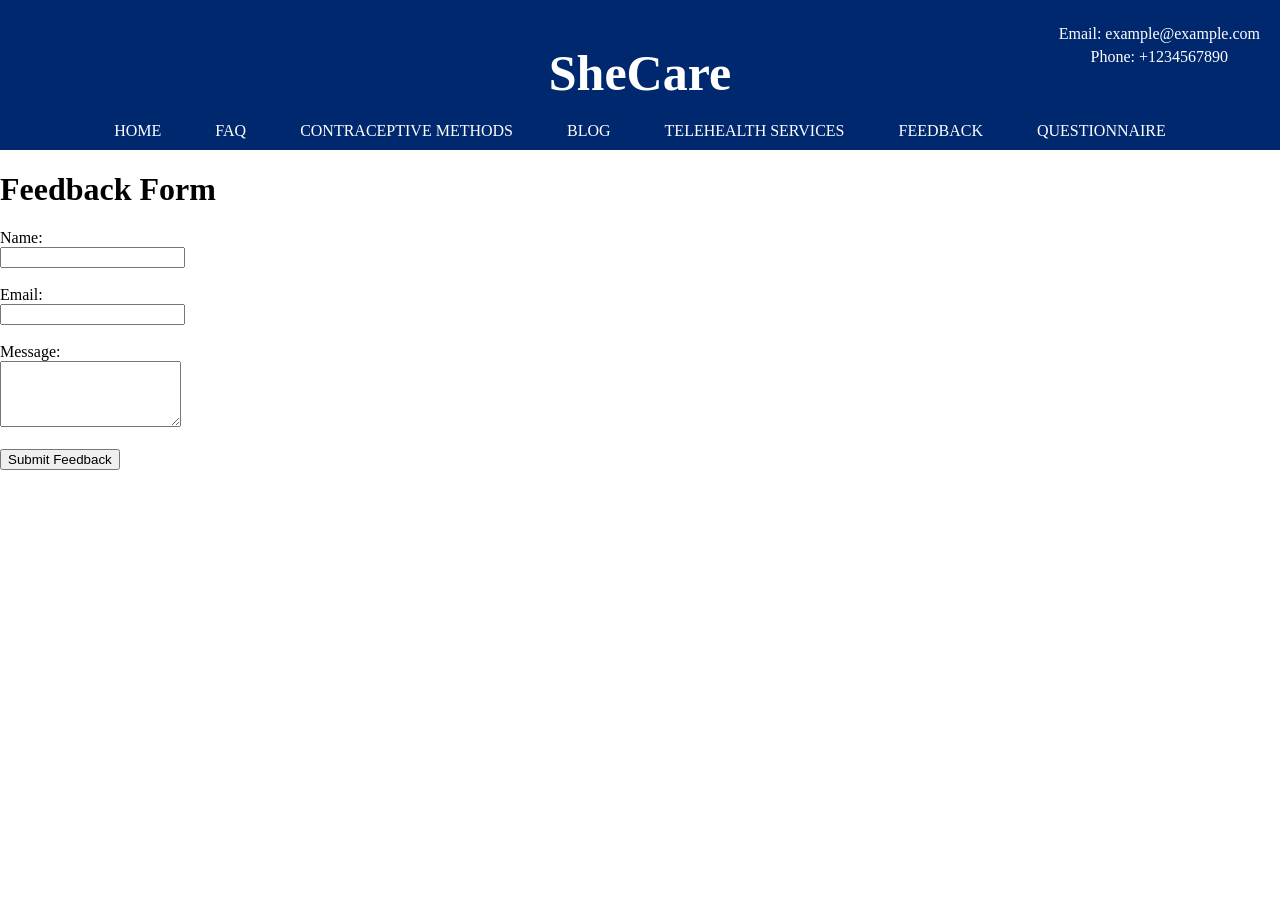
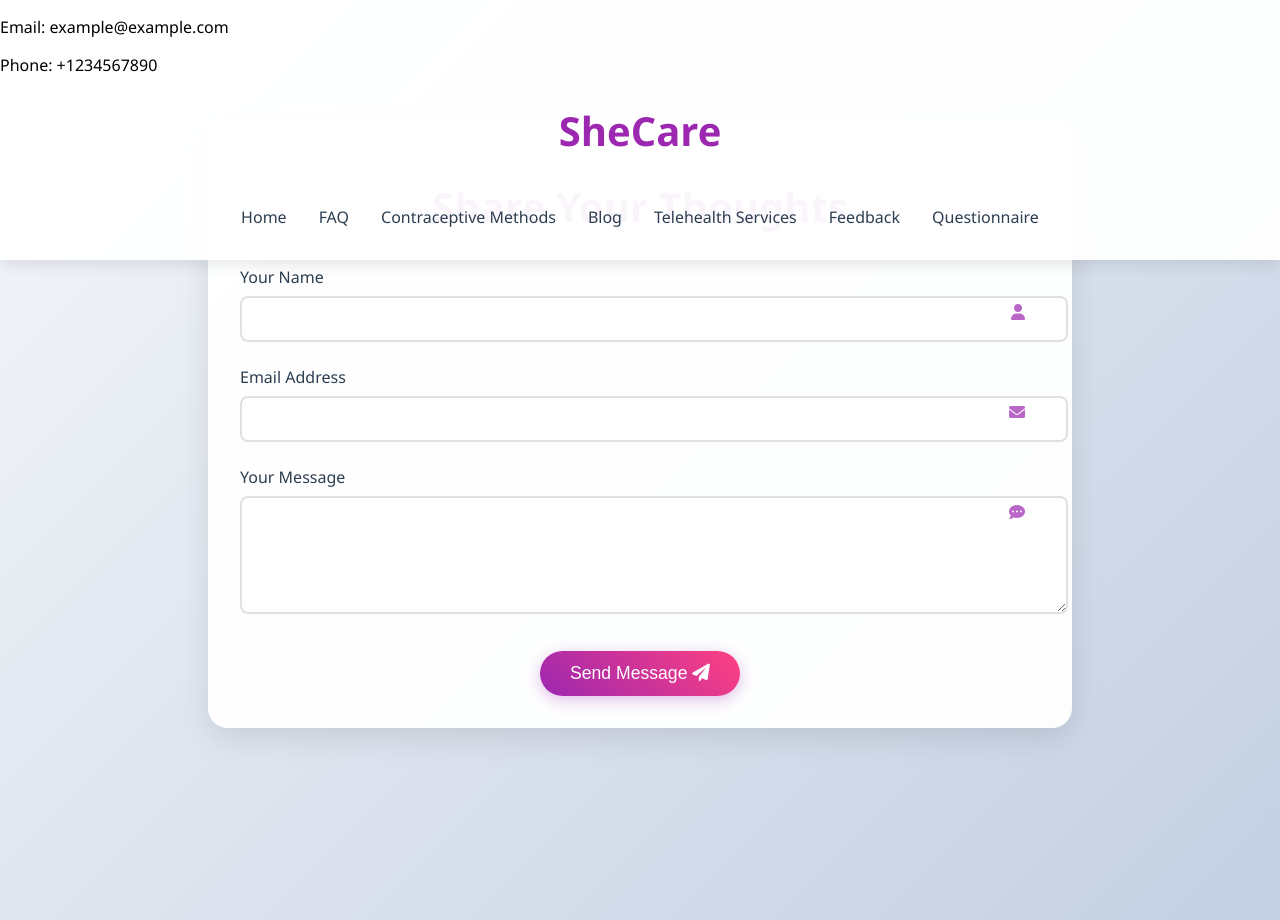
Before and after one commit to aggarwalgauri05/SheCare, a website: page feedback.html in a window 1280 px wide. Before the commit the page ends 800 px from the top, so only its background shows below. Drawn offline with Linux system fonts and the light colour scheme.

Commit message:
Update feedback.html

```diff
--- a/feedback.html
+++ b/feedback.html
@@ -3,11 +3,190 @@
 <head>
     <meta charset="UTF-8">
     <meta name="viewport" content="width=device-width, initial-scale=1.0">
-<title>SheCare</title>
-<link rel="stylesheet" type="text/css" href="styles.css">
+    <title>SheCare - Feedback</title>
+    <link rel="stylesheet" href="https://cdnjs.cloudflare.com/ajax/libs/font-awesome/6.0.0/css/all.min.css">
+    <style>
+        /* Base Styles */
+        :root {
+            --primary-color: #9c27b0;
+            --secondary-color: #ff4081;
+            --background: #f8f9fa;
+            --text-color: #2c3e50;
+        }
+
+        body {
+            font-family: 'Segoe UI', sans-serif;
+            background: linear-gradient(135deg, #f5f7fa 0%, #c3cfe2 100%);
+            min-height: 100vh;
+            margin: 0;
+            padding: 0;
+            animation: gradientAnimation 15s ease infinite;
+        }
+
+        @keyframes gradientAnimation {
+            0% { background-position: 0% 50%; }
+            50% { background-position: 100% 50%; }
+            100% { background-position: 0% 50%; }
+        }
+
+        /* Header Styles */
+        header {
+            background: rgba(255, 255, 255, 0.95);
+            box-shadow: 0 4px 15px rgba(0, 0, 0, 0.1);
+            position: fixed;
+            width: 100%;
+            top: 0;
+            z-index: 1000;
+        }
+
+        nav ul {
+            display: flex;
+            justify-content: center;
+            padding: 1rem;
+            list-style: none;
+            gap: 2rem;
+        }
+
+        nav a {
+            color: var(--text-color);
+            text-decoration: none;
+            font-weight: 500;
+            transition: all 0.3s ease;
+            position: relative;
+        }
+
+        nav a:hover {
+            color: var(--primary-color);
+        }
+
+        nav a::after {
+            content: '';
+            position: absolute;
+            bottom: -5px;
+            left: 0;
+            width: 0;
+            height: 2px;
+            background: var(--primary-color);
+            transition: width 0.3s ease;
+        }
+
+        nav a:hover::after {
+            width: 100%;
+        }
+
+        /* Feedback Form Styles */
+        .feedback-container {
+            max-width: 800px;
+            margin: 120px auto 40px;
+            padding: 2rem;
+            background: rgba(255, 255, 255, 0.95);
+            border-radius: 20px;
+            box-shadow: 0 10px 30px rgba(0, 0, 0, 0.1);
+            transform: translateY(20px);
+            opacity: 0;
+            animation: slideUp 0.5s ease forwards;
+        }
+
+        @keyframes slideUp {
+            to {
+                transform: translateY(0);
+                opacity: 1;
+            }
+        }
+
+        h1 {
+            text-align: center;
+            color: var(--primary-color);
+            margin-bottom: 2rem;
+            font-size: 2.5rem;
+        }
+
+        .form-group {
+            margin-bottom: 1.5rem;
+            position: relative;
+        }
+
+        label {
+            display: block;
+            margin-bottom: 0.5rem;
+            color: var(--text-color);
+            font-weight: 500;
+        }
+
+        input, textarea {
+            width: 100%;
+            padding: 12px;
+            border: 2px solid #e0e0e0;
+            border-radius: 8px;
+            font-size: 1rem;
+            transition: all 0.3s ease;
+        }
+
+        input:focus, textarea:focus {
+            border-color: var(--primary-color);
+            box-shadow: 0 0 8px rgba(156, 39, 176, 0.3);
+            outline: none;
+        }
+
+        button {
+            background: linear-gradient(45deg, var(--primary-color), var(--secondary-color));
+            color: white;
+            padding: 12px 30px;
+            border: none;
+            border-radius: 25px;
+            font-size: 1.1rem;
+            cursor: pointer;
+            transition: all 0.3s ease;
+            display: block;
+            margin: 2rem auto 0;
+            box-shadow: 0 4px 15px rgba(156, 39, 176, 0.3);
+        }
+
+        button:hover {
+            transform: translateY(-2px);
+            box-shadow: 0 6px 20px rgba(156, 39, 176, 0.4);
+        }
+
+        .success-message {
+            text-align: center;
+            padding: 1rem;
+            background: #4CAF50;
+            color: white;
+            border-radius: 8px;
+            margin-top: 1rem;
+            display: none;
+            animation: fadeIn 0.5s ease;
+        }
+
+        @keyframes fadeIn {
+            from { opacity: 0; }
+            to { opacity: 1; }
+        }
+
+        /* Icon Decorations */
+        .form-group i {
+            position: absolute;
+            right: 15px;
+            top: 38px;
+            color: var(--primary-color);
+            opacity: 0.7;
+        }
+
+        /* Responsive Design */
+        @media (max-width: 768px) {
+            .feedback-container {
+                margin: 100px 15px 40px;
+                padding: 1.5rem;
+            }
+
+            nav ul {
+                flex-wrap: wrap;
+                gap: 1rem;
+            }
+        }
+    </style>
 </head>
 <body>
-
     <header>
         <div class="contact-info">
             <p>Email: example@example.com</p>
@@ -17,7 +196,7 @@
         <nav>
             <ul>
                 <li><a href="index.html">Home</a></li>
-      <li><a href="faq.html">FAQ</a></li> <!-- Move FAQ before Contraceptive Methods -->
+                <li><a href="faq.html">FAQ</a></li>
                 <li><a href="methods.html">Contraceptive Methods</a></li>
                 <li><a href="blog.html">Blog</a></li>
                 <li><a href="telehealth.html">Telehealth Services</a></li>
@@ -26,17 +205,46 @@
             </ul>
         </nav>
     </header>
-    <h1>Feedback Form</h1>
-    <form id="feedbackForm" action="/feedback" method="POST">
-        <label for="name">Name:</label><br>
-        <input type="text" id="name" name="name" required><br><br>
-        <label for="email">Email:</label><br>
-        <input type="email" id="email" name="email" required><br><br>
-        <label for="message">Message:</label><br>
-        <textarea id="message" name="message" rows="4" required></textarea><br><br>
-        <button type="submit">Submit Feedback</button>
-        <form id="feedbackForm" action="/feedback" method="POST">
 
+    <div class="feedback-container">
+        <h1>Share Your Thoughts</h1>
+        <form id="feedbackForm">
+            <div class="form-group">
+                <label for="name">Your Name</label>
+                <input type="text" id="name" name="name" required>
+                <i class="fas fa-user"></i>
+            </div>
+
+            <div class="form-group">
+                <label for="email">Email Address</label>
+                <input type="email" id="email" name="email" required>
+                <i class="fas fa-envelope"></i>
+            </div>
+
+            <div class="form-group">
+                <label for="message">Your Message</label>
+                <textarea id="message" name="message" rows="5" required></textarea>
+                <i class="fas fa-comment-dots"></i>
+            </div>
+
+            <button type="submit">Send Message <i class="fas fa-paper-plane"></i></button>
         </form>
+        <div class="success-message">Thank you! Your feedback has been received. 💌</div>
+    </div>
+
+    <script>
+        document.getElementById('feedbackForm').addEventListener('submit', function(e) {
+            e.preventDefault();
+
+            // Show success message
+            document.querySelector('.success-message').style.display = 'block';
+
+            // Reset form
+            setTimeout(() => {
+                this.reset();
+                document.querySelector('.success-message').style.display = 'none';
+            }, 3000);
+        });
+    </script>
 </body>
 </html>
```
Lines whose indentation alone changed are shown as unchanged.
